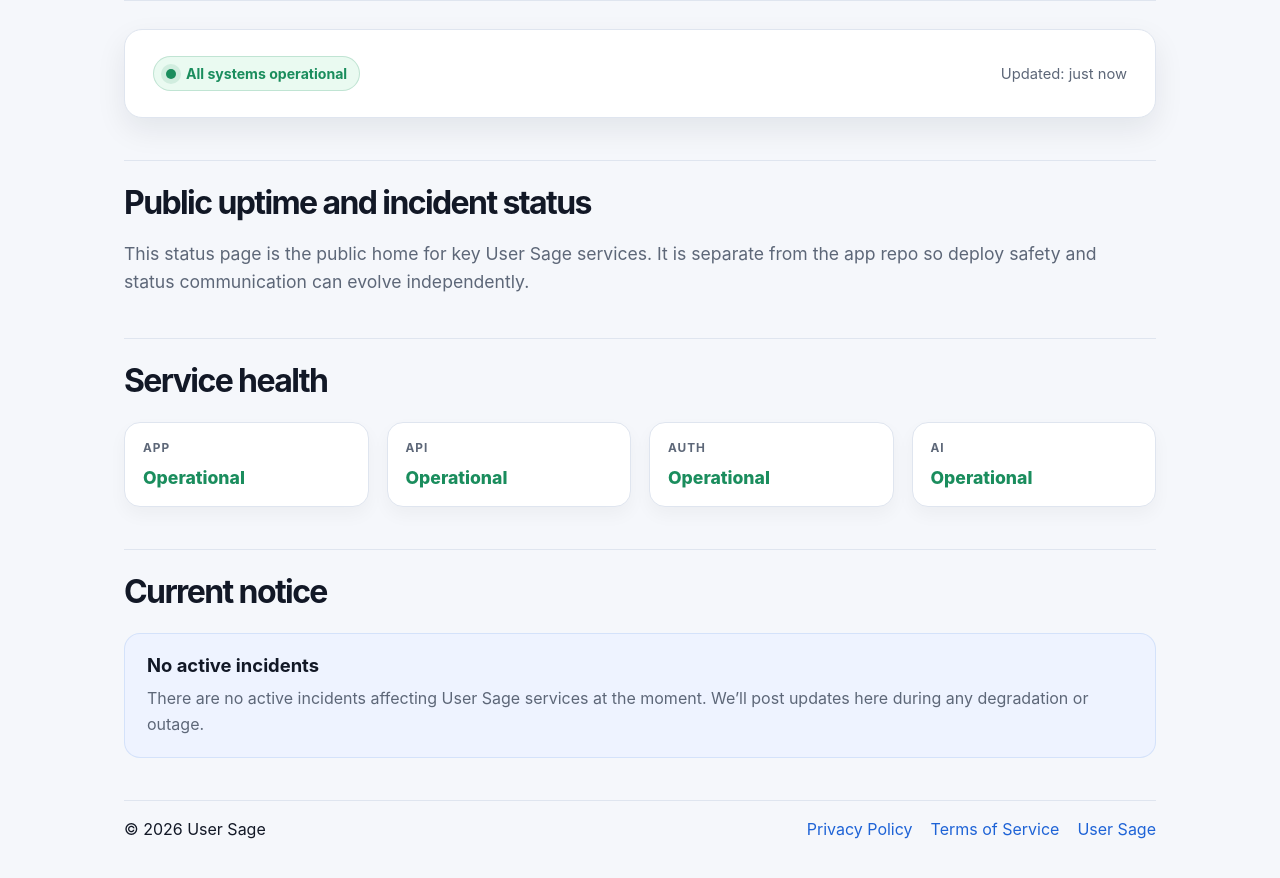
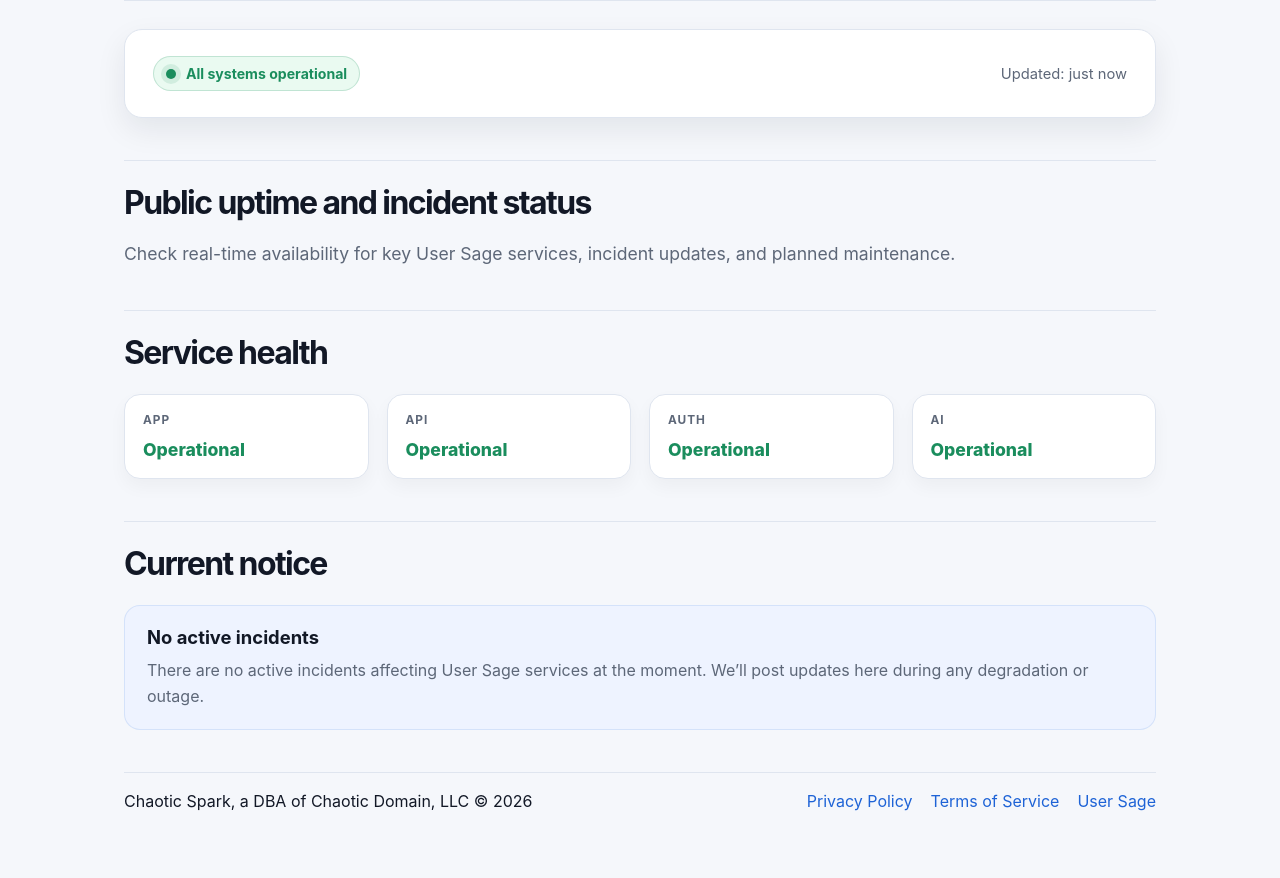
Before and after one commit to david-nguyen-chaoticdomain/user-sage-status, a plain HTML site: page index.html in a window 1280 px wide. Shown: the part 112-990 px from the top of the page. Drawn offline with Linux system fonts and the light colour scheme.

Commit message:
Polish status page customer copy and footer legal line

```diff
--- a/index.html
+++ b/index.html
@@ -223,7 +223,7 @@
       <section>
         <h2>Public uptime and incident status</h2>
         <p class="lede">
-          This status page is the public home for key User Sage services. It is separate from the app repo so deploy safety and status communication can evolve independently.
+           Check real-time availability for key User Sage services, incident updates, and planned maintenance.
         </p>
       </section>
 
@@ -258,7 +258,7 @@
       </section>
 
       <div class="footer">
-        <div>© 2026 User Sage</div>
+        <div>Chaotic Spark, a DBA of Chaotic Domain, LLC &copy; <span id="current-year"></span></div>
         <div class="links">
           <a href="https://usersage.com/privacy">Privacy Policy</a>
           <a href="https://usersage.com/terms">Terms of Service</a>
@@ -269,6 +269,9 @@
 
     <script>
       (function () {
+        const yearEl = document.getElementById('current-year');
+        if (yearEl) yearEl.textContent = String(new Date().getFullYear());
+
         const STATUS_API = 'https://usersage.com/api/admin?resource=status';
 
         const DEFAULT_STATE = {
```
